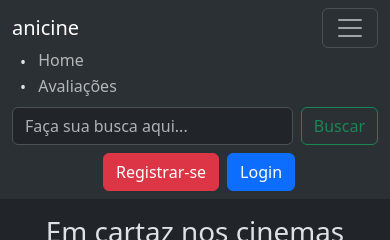
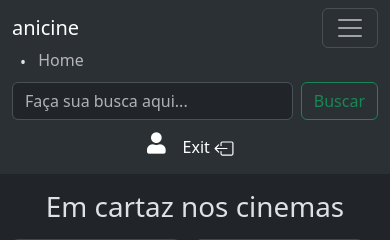
Before and after one commit to ViniciusTamae/Site-De-Filmes, a PHP site: page /front/pages/ratings.php in a window 390 px wide, after a click that opens the changed part. Shown: the top 240 px of the page. Run offline with PHP 8.4, Linux system fonts and the light colour scheme; the visitor is signed in with stand-in values (Sample User, id 1); some libraries are stand-ins or nearby versions.

Commit message:
true finished

```diff
--- a/front/components/navbar.php
+++ b/front/components/navbar.php
@@ -3,14 +3,15 @@
 
         $userId = $_SESSION['user_id'];
 
-        $_SESSION['btn'] = "<button class='nav-item btn btn-link' type='submit' name='logout'
-        style='margin-left:-14px text-; color: orange; text-decoration: none;'>Exit
+        $_SESSION['btn'] = "
+        <a href='/front/pages/profile?id=$userId' style='color:white;'> <i class='fas fa-user fa-lg fa-fw' style='line-height: 1.5;'></i></a>
+
+        <a><button class='nav-item btn btn-link' type='submit' name='logout'
+        style='margin-left:-14px text-; color: white; text-decoration: none;'>Exit
         <svg xmlns='http://www.w3.org/2000/svg' width='20' height='19' fill='currentColor' class='bi bi-box-arrow-left' viewBox='0 0 16 16'>
         <path fill-rule='evenodd' d='M6 12.5a.5.5 0 0 0 .5.5h8a.5.5 0 0 0 .5-.5v-9a.5.5 0 0 0-.5-.5h-8a.5.5 0 0 0-.5.5v2a.5.5 0 0 1-1 0v-2A1.5 1.5 0 0 1 6.5 2h8A1.5 1.5 0 0 1 16 3.5v9a1.5 1.5 0 0 1-1.5 1.5h-8A1.5 1.5 0 0 1 5 12.5v-2a.5.5 0 0 1 1 0v2z'/>
         <path fill-rule='evenodd' d='M.146 8.354a.5.5 0 0 1 0-.708l3-3a.5.5 0 1 1 .708.708L1.707 7.5H10.5a.5.5 0 0 1 0 1H1.707l2.147 2.146a.5.5 0 0 1-.708.708l-3-3z'/>
-        </svg> </button>
-
-        <a href='/front/pages/profile?id=$userId'> Perfil</a>";
+        </svg> </button></a>";
 
     }else {
         $_SESSION['btn'] = "<a href='/front/pages/login' class='nav-item'>
@@ -30,13 +31,7 @@
                     <span class="mx-2">•</span>
                 </li>
                 <li class="nav-item">
-                    <a class="nav-link" href="index.html">Home</a>
-                </li>
-                <li class="nav-item">
-                    <span class="mx-2">•</span>
-                </li>
-                <li class="nav-item">
-                    <a class="nav-link" href="/front/pages/ratings">Avaliações</a>
+                    <a class="nav-link" href="/">Home</a>
                 </li>
             </ul>
         </div>
@@ -63,7 +58,6 @@
                     <?php
                         if (isset($_SESSION['btn'])) {
                             echo $_SESSION['btn'];
-                            unset($_SESSION['btn']);
                         }
                     ?>
                 </form>
@@ -74,27 +68,26 @@
                 <ul class="navbar-nav">
                     <li class="nav-item">
                         <span class="mx-2 align-middle">•</span>
-                        <a class="nav-link d-inline" href="index.html">Home</a>
-                    </li>
-                    <li class="nav-item">
-                        <span class="mx-2 align-middle">•</span>
-                        <a class="nav-link d-inline" href="/front/pages/ratingsd">Avaliações</a>
+                        <a class="nav-link d-inline" href="/">Home</a>
                     </li>
                     <li class="nav-item mt-2">
-                        <form class="d-flex" role="search">
+                        <form class="d-flex" role="search" action="/api/operations/audioVisualOperation" method='post'>
                             <input class="form-control me-2" type="search" placeholder="Faça sua busca aqui..."
-                                aria-label="Search">
-                            <button class="btn btn-outline-success" type="submit">Buscar</button>
+                                aria-label="Search" name="search">
+                            <button class="btn btn-outline-success" name="searchLike" type="submit">Buscar</button>
                         </form>
                     </li>
                     <li class="nav-item d-flex justify-content-center mt-2">
-                        <a href="/api/front/register"><button
-                                class="btn btn-danger text-white ms-2">Registrar-se</button></a>
-                        <a href="/api/front/login"><button
-                                class="btn btn-primary text-white ms-2">Login</button></a>
+                        <?php
+                        if (isset($_SESSION['btn'])) {
+                            echo $_SESSION['btn'];
+                            unset($_SESSION['btn']);
+                        }
+                        ?>
                     </li>
                 </ul>
             </div>
+
         </div>
     </div>
 </nav>
```
Also changed, not shown: index.php (+3 -71 lines), .htaccess.
